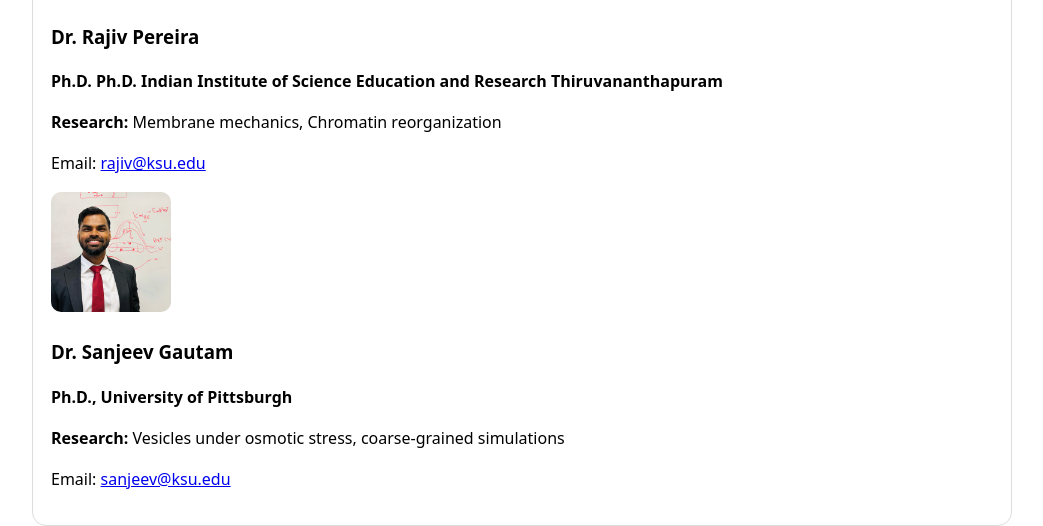
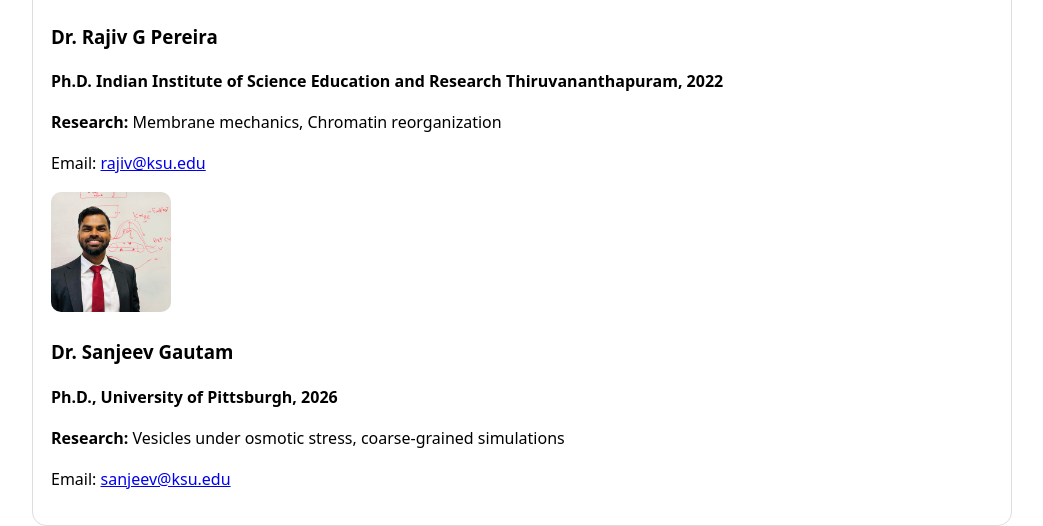
Before and after one commit to skg43/chakrabarti-lab, a Jekyll site: the page built from people.html, in a window 1280 px wide, cut to the strip 839-1365 px from the top of the page. Shown: the whole strip, without its empty margins (118-1161 px from the left). Built offline with Jekyll 4.4.1, drawn with Linux system fonts in a browser that asks for light colours.

```diff
--- a/people.html
+++ b/people.html
@@ -24,8 +24,8 @@
     <img src="{{ '/assets/img/people/rajiv.jpg' | relative_url }}" alt="Dr. Rajiv Pereira">
 
     <div class="person-info">
-      <h3>Dr. Rajiv Pereira</h3>
-      <p><strong>Ph.D. Ph.D. Indian Institute of Science Education and Research Thiruvananthapuram </strong></p>
+      <h3>Dr. Rajiv G Pereira</h3>
+      <p><strong> Ph.D. Indian Institute of Science Education and Research Thiruvananthapuram, 2022 </strong></p>
       <p><strong>Research:</strong> Membrane mechanics, Chromatin reorganization</p>
       <p>Email: <a href="mailto:rajiv@ksu.edu">rajiv@ksu.edu</a></p>
     </div>
@@ -36,7 +36,7 @@
 
     <div class="person-info">
       <h3>Dr. Sanjeev Gautam</h3>
-      <p><strong>Ph.D., University of Pittsburgh </strong></p>
+      <p><strong>Ph.D., University of Pittsburgh, 2026 </strong></p>
       <p><strong>Research:</strong> Vesicles under osmotic stress, coarse-grained simulations </p>
       <p>Email: <a href="mailto:sanjeev@ksu.edu">sanjeev@ksu.edu</a></p>
     </div>
```
